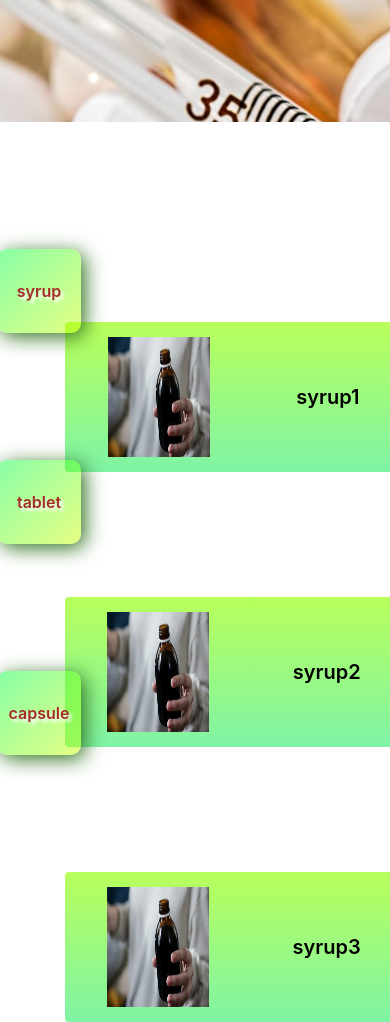
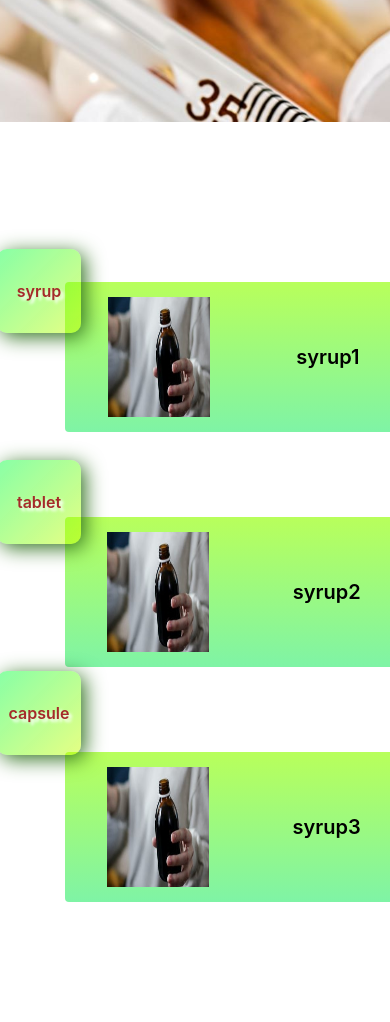
Before and after one commit to datta000/chandramedical, a plain HTML site: page index.html in a window 390 px wide. Shown: the part 1175-2197 px from the top of the page. Drawn offline with Linux system fonts and the light colour scheme.

Commit message:
margin change in index.html rightbar

```diff
--- a/style.css
+++ b/style.css
@@ -229,9 +229,13 @@ color: aliceblue;
   }
   .leftbar a div {
     width: 10vh;
+  }.rightbar main{
+    padding: 0;
+    margin: 80px 0px 0px 0px;
+    max-width: fit-content;
   }
   .rightbar main div {
-    margin-top: 120px;
+    margin-top: 80px;
     width: 40vh;
   }
   .rightbar main div img {
```
Also changed, not shown: clinic.html (renamed from Doctor's chamber.html).
